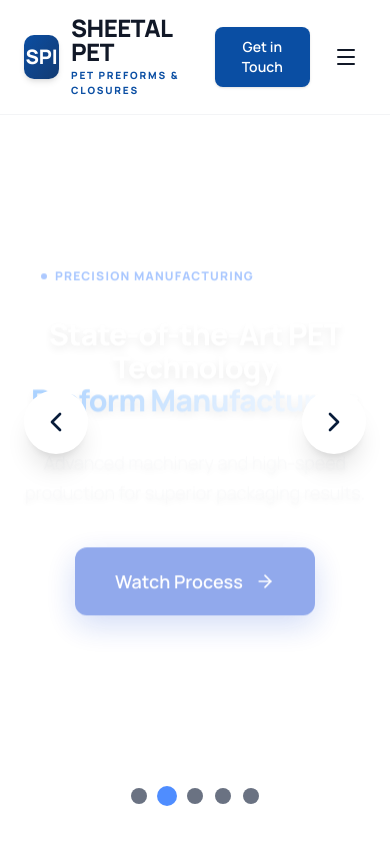
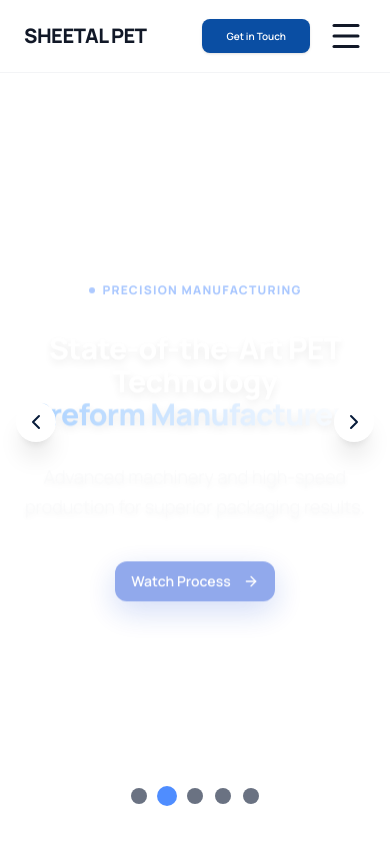
Before and after one commit to rohit-tamboli/SHEETAL-PET, a React (Vite) app: page / in a window 390 px wide. Shown: the top 844 px of the page. Built offline with nearby package versions, Linux system fonts and the light colour scheme.

Commit message:
first commit

```diff
--- a/src/components/Hero.tsx
+++ b/src/components/Hero.tsx
@@ -14,7 +14,7 @@ const slides = [
     subtitle: "From preforms to finished containers, we deliver high-quality sustainable packaging solutions that meet international standards.",
     ctaText: "Explore Products",
     ctaHref: "#products",
-    image: "/assets/factory-image.jpg", // Placeholder for factory image
+    image: "https://res.cloudinary.com/dmnmpn69n/image/upload/f_auto,q_auto,c_fill,w_1920,h_1080/v1782903469/Jul_1_2026_04_26_55_PM_ih8ohs.png", // Manufacturing plant
     type: "image",
     imageAlt: "Manufacturing plant",
     stats: { rate: "72,000", unit: "PPH", recyclable: "100%" }
@@ -25,9 +25,9 @@ const slides = [
     subtitle: "Advanced machinery and high-speed production for superior packaging results.",
     ctaText: "Watch Process",
     ctaHref: "#technology",
-    image: "/assets/video1.mp4", // Placeholder for video
-    type: "video",
-    imageAlt: "Manufacturing process video",
+    image: "https://images.unsplash.com/photo-1565515024467-f49553f19106?auto=format&fit=crop&w=2000&q=80", // Production process
+    type: "image",
+    imageAlt: "Manufacturing process",
     stats: { rate: "85,000", unit: "PPH", recyclable: "100%" }
   },
   {
@@ -120,7 +120,7 @@ export default function Hero({ onOpenQuote }: HeroProps) {
         </motion.div>
       </AnimatePresence>
 
-      <div className="relative z-10 container mx-auto h-full flex items-center px-6 md:px-12">
+      <div className="relative z-10 container mx-auto h-full flex items-center px-4 md:px-12">
         <AnimatePresence mode="wait">
           <motion.div
             key={currentSlide}
@@ -131,7 +131,7 @@ export default function Hero({ onOpenQuote }: HeroProps) {
             className="grid grid-cols-1 gap-12 items-center w-full"
           >
             {/* Left Content */}
-            <div className="flex flex-col items-start w-full max-w-3xl mx-auto lg:mx-0 text-center lg:text-left">
+            <div className="flex flex-col items-center lg:items-start w-full max-w-3xl mx-auto lg:mx-0 text-center lg:text-left">
               <div className="inline-flex items-center gap-2 px-4 py-2 rounded-full bg-white/10 backdrop-blur-md text-[#4F8DFF] text-xs font-bold uppercase tracking-widest mb-6 border border-white/20">
                 <div className="w-1.5 h-1.5 rounded-full bg-[#4F8DFF] animate-pulse"></div>
                 <span>{slide.badge}</span>
@@ -148,10 +148,10 @@ export default function Hero({ onOpenQuote }: HeroProps) {
 
               <a
                 href={slide.ctaHref}
-                className="group bg-[#1D4ED8] hover:bg-[#1E40AF] text-white px-10 py-5 rounded-[12px] font-semibold text-lg transition-all duration-300 shadow-[0_10px_30px_rgba(29,78,216,0.4)] flex items-center gap-3 hover:scale-105 mx-auto lg:mx-0"
+                className="group bg-[#1D4ED8] hover:bg-[#1E40AF] text-white px-4 py-2.5 sm:px-10 sm:py-5 rounded-[12px] font-semibold text-sm sm:text-lg transition-all duration-300 shadow-[0_10px_30px_rgba(29,78,216,0.4)] flex items-center gap-3 hover:scale-105 mx-auto lg:mx-0"
               >
                 <span>{slide.ctaText}</span>
-                <ArrowRight className="w-5 h-5 group-hover:translate-x-1 transition-transform" />
+                <ArrowRight className="w-4 h-4 sm:w-5 sm:h-5 group-hover:translate-x-1 transition-transform" />
               </a>
             </div>
 
@@ -162,15 +162,15 @@ export default function Hero({ onOpenQuote }: HeroProps) {
       {/* Slider Controls */}
       <button
         onClick={() => setCurrentSlide((prev) => (prev - 1 + slides.length) % slides.length)}
-        className="absolute left-6 top-1/2 -translate-y-1/2 w-16 h-16 rounded-full bg-white text-[#081C3A] flex items-center justify-center hover:scale-110 transition-transform shadow-xl z-20"
+        className="absolute left-4 sm:left-6 top-1/2 -translate-y-1/2 w-10 h-10 sm:w-16 sm:h-16 rounded-full bg-white text-[#081C3A] flex items-center justify-center hover:scale-110 transition-transform shadow-xl z-20"
       >
-        <ChevronLeft className="w-8 h-8" />
+        <ChevronLeft className="w-6 h-6 sm:w-8 sm:h-8" />
       </button>
       <button
         onClick={() => setCurrentSlide((prev) => (prev + 1) % slides.length)}
-        className="absolute right-6 top-1/2 -translate-y-1/2 w-16 h-16 rounded-full bg-white text-[#081C3A] flex items-center justify-center hover:scale-110 transition-transform shadow-xl z-20"
+        className="absolute right-4 sm:right-6 top-1/2 -translate-y-1/2 w-10 h-10 sm:w-16 sm:h-16 rounded-full bg-white text-[#081C3A] flex items-center justify-center hover:scale-110 transition-transform shadow-xl z-20"
       >
-        <ChevronRight className="w-8 h-8" />
+        <ChevronRight className="w-6 h-6 sm:w-8 sm:h-8" />
       </button>
 
       {/* Bottom Pagination */}
--- a/src/components/Navbar.tsx
+++ b/src/components/Navbar.tsx
@@ -47,12 +47,12 @@ export default function Navbar({ onOpenQuote }: NavbarProps) {
       <nav className="container mx-auto px-6 py-4 flex items-center justify-between max-w-[1280px]">
         {/* Logo */}
         <a href="#" className="flex items-center gap-3 group">
-          <div className="w-11 h-11 rounded-[10px] bg-gradient-to-br from-[#0A4EA3] to-[#123B72] flex items-center justify-center text-white font-black text-xl shadow-md group-hover:scale-105 transition-transform">
+          <div className="hidden sm:flex w-11 h-11 rounded-[10px] bg-gradient-to-br from-[#0A4EA3] to-[#123B72] items-center justify-center text-white font-black text-xl shadow-md group-hover:scale-105 transition-transform">
             SPI
           </div>
           <div className="flex flex-col">
-            <span className="text-2xl font-black text-[#111827] tracking-tight leading-none">SHEETAL PET</span>
-            <span className="text-[10px] font-bold tracking-[0.18em] text-[#0A4EA3] uppercase mt-1">PET Preforms & Closures</span>
+            <span className="text-xl font-black text-[#111827] tracking-tight leading-none">SHEETAL PET</span>
+            <span className="hidden sm:block text-[10px] font-bold tracking-[0.18em] text-[#0A4EA3] uppercase mt-1">PET Preforms & Closures</span>
           </div>
         </a>
 
@@ -97,17 +97,17 @@ export default function Navbar({ onOpenQuote }: NavbarProps) {
             variant="primary"
             size="md"
             onClick={onOpenQuote}
-            className="hidden sm:inline-flex shadow-md hover:shadow-lg"
+            className="inline-flex shadow-md hover:shadow-lg px-3 py-1.5 text-[10px] sm:px-4 sm:py-2 sm:text-sm"
           >
             Get in Touch
           </Button>
 
           <button
             onClick={() => setMobileMenuOpen(!mobileMenuOpen)}
-            className="lg:hidden p-2 text-[#111827] hover:text-[#0A4EA3] rounded-[8px] hover:bg-gray-100 transition-colors"
+            className="lg:hidden p-0.5 text-[#111827] hover:text-[#0A4EA3] rounded-[8px] hover:bg-gray-100 transition-colors"
             aria-label="Toggle navigation menu"
           >
-            {mobileMenuOpen ? <X className="w-6 h-6" /> : <Menu className="w-6 h-6" />}
+            {mobileMenuOpen ? <X className="w-9 h-9" /> : <Menu className="w-9 h-9" />}
           </button>
         </div>
       </nav>
@@ -116,12 +116,24 @@ export default function Navbar({ onOpenQuote }: NavbarProps) {
       {mobileMenuOpen && (
         <div className="lg:hidden bg-white border-b border-gray-100 px-6 py-6 shadow-2xl animate-fade-in">
           <div className="flex flex-col space-y-4">
-            <a href="#" onClick={() => setMobileMenuOpen(false)} className="text-[#0A4EA3] font-bold text-base py-1">Home</a>
-            <a href="#about" onClick={() => setMobileMenuOpen(false)} className="text-[#111827] font-medium text-base py-1 border-t border-gray-50">About Us</a>
-            <a href="#products" onClick={() => setMobileMenuOpen(false)} className="text-[#111827] font-medium text-base py-1 border-t border-gray-50">Products</a>
-            <a href="#why-choose-us" onClick={() => setMobileMenuOpen(false)} className="text-[#111827] font-medium text-base py-1 border-t border-gray-50">Our Group</a>
-            <a href="#industries" onClick={() => setMobileMenuOpen(false)} className="text-[#111827] font-medium text-base py-1 border-t border-gray-50">Industries</a>
-            <a href="#clients" onClick={() => setMobileMenuOpen(false)} className="text-[#111827] font-medium text-base py-1 border-t border-gray-50">Gallery</a>
+            <a href="#" onClick={() => setMobileMenuOpen(false)} className="text-[#0A4EA3] font-bold text-base py-1 flex items-center gap-3">
+              <span className="w-1.5 h-1.5 rounded-full bg-[#0A4EA3]"></span> Home
+            </a>
+            <a href="#about" onClick={() => setMobileMenuOpen(false)} className="text-[#111827] font-medium text-base py-1 border-t border-gray-50 flex items-center gap-3">
+              <span className="w-1.5 h-1.5 rounded-full bg-gray-300"></span> About Us
+            </a>
+            <a href="#products" onClick={() => setMobileMenuOpen(false)} className="text-[#111827] font-medium text-base py-1 border-t border-gray-50 flex items-center gap-3">
+              <span className="w-1.5 h-1.5 rounded-full bg-gray-300"></span> Products
+            </a>
+            <a href="#why-choose-us" onClick={() => setMobileMenuOpen(false)} className="text-[#111827] font-medium text-base py-1 border-t border-gray-50 flex items-center gap-3">
+              <span className="w-1.5 h-1.5 rounded-full bg-gray-300"></span> Our Group
+            </a>
+            <a href="#industries" onClick={() => setMobileMenuOpen(false)} className="text-[#111827] font-medium text-base py-1 border-t border-gray-50 flex items-center gap-3">
+              <span className="w-1.5 h-1.5 rounded-full bg-gray-300"></span> Industries
+            </a>
+            <a href="#clients" onClick={() => setMobileMenuOpen(false)} className="text-[#111827] font-medium text-base py-1 border-t border-gray-50 flex items-center gap-3">
+              <span className="w-1.5 h-1.5 rounded-full bg-gray-300"></span> Gallery
+            </a>
 
             <div className="pt-4 border-t border-gray-100">
               <Button
```
Also changed, not shown: 1 other file (tests, documents, lock files or other folders).
